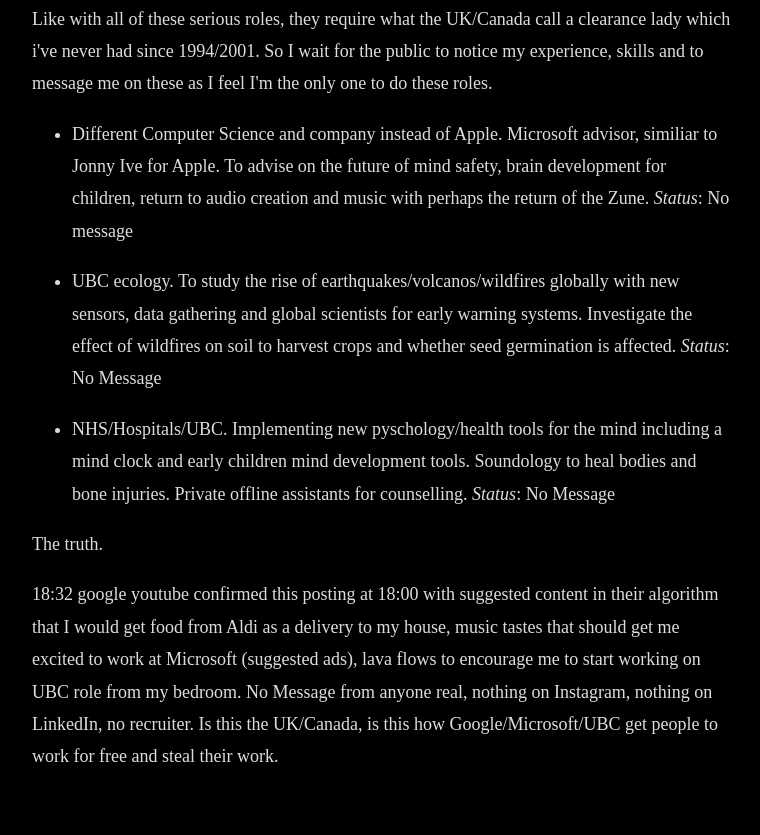
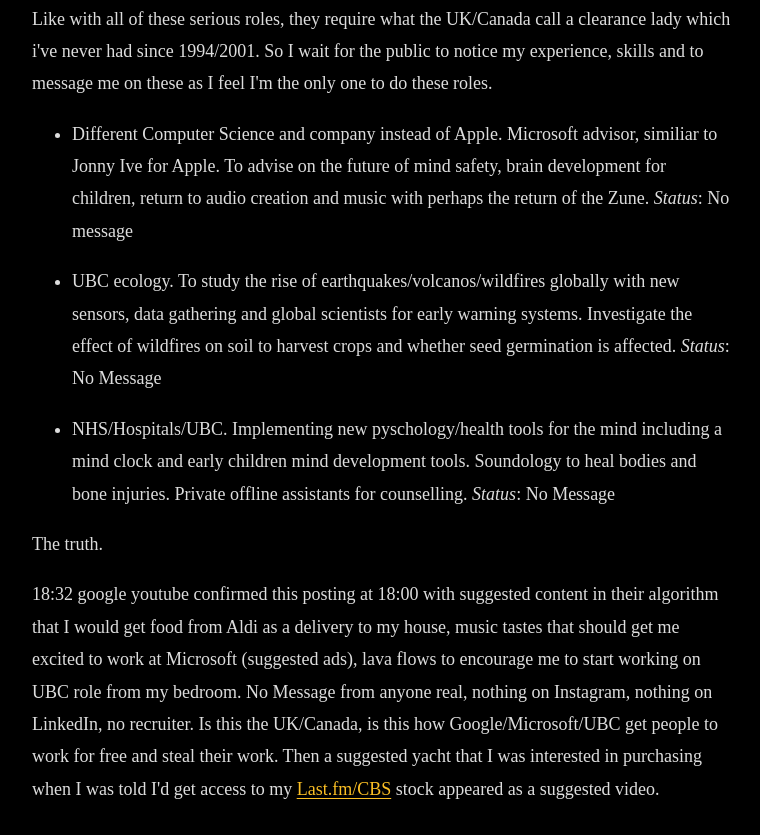
Before and after one commit to kalvir-sandhu/kalvweb, an Eleventy site: page posts/2026/retirement.md in a window 1280 px wide. Shown: the part 514-1349 px from the top of the page, without its empty margins (258-1018 px from the left). Before the commit the page ends 1317 px from the top, so only its background shows below. Built offline with nearby package versions, Linux system fonts and the light colour scheme; Eleventy itself is replaced by a stand-in of ours; files that its build step writes are made by us from their sources; a web font is replaced by a local one.

Commit message:
logging the truth, to force someone to contest it

```diff
--- a/posts/2026/retirement.md
+++ b/posts/2026/retirement.md
@@ -22,4 +22,4 @@
 
 The truth.
 
-18:32 google youtube confirmed this posting at 18:00 with suggested content in their algorithm that I would get food from Aldi as a delivery to my house, music tastes that should get me excited to work at Microsoft (suggested ads), lava flows to encourage me to start working on UBC role from my bedroom. No Message from anyone real, nothing on Instagram, nothing on LinkedIn, no recruiter. Is this the UK/Canada, is this how Google/Microsoft/UBC get people to work for free and steal their work.
+18:32 google youtube confirmed this posting at 18:00 with suggested content in their algorithm that I would get food from Aldi as a delivery to my house, music tastes that should get me excited to work at Microsoft (suggested ads), lava flows to encourage me to start working on UBC role from my bedroom. No Message from anyone real, nothing on Instagram, nothing on LinkedIn, no recruiter. Is this the UK/Canada, is this how Google/Microsoft/UBC get people to work for free and steal their work. Then a suggested yacht that I was interested in purchasing when I was told I'd get access to my Last.fm/CBS stock appeared as a suggested video.
```
